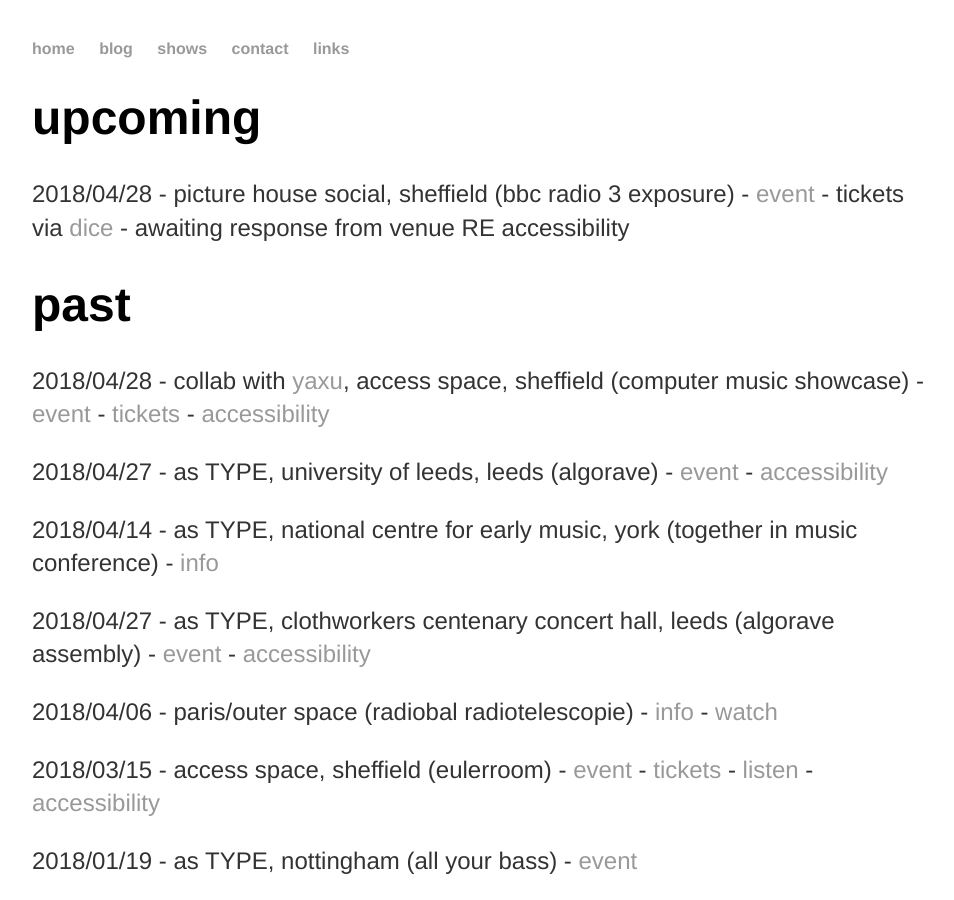
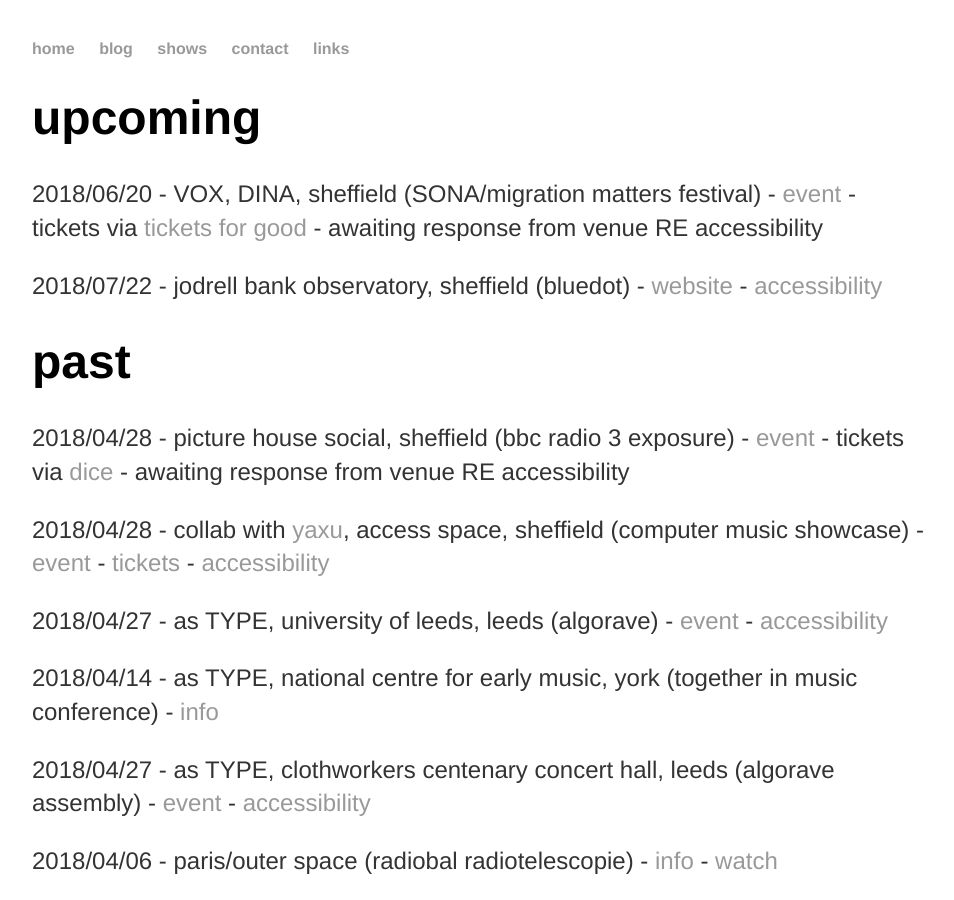
Before and after one commit to heavy-lifting/heavy-lifting.github.io, a Jekyll site: the page built from shows.html, in a window 1280 px wide and 900 px high. Shown: the whole window, without its empty margins (160-1114 px from the left). Built offline with Jekyll 4.4.1, drawn with Linux system fonts in a browser that asks for light colours.

Commit message:
Update shows.html

```diff
--- a/shows.html
+++ b/shows.html
@@ -6,17 +6,30 @@
 <div class="upcoming"> <!-- DON'T FORGET TO UPDATE THE 'SHOWS' PAGE TOO-->
 	<h1>upcoming</h1>
 
+		<p>2018/06/20 - VOX, DINA, sheffield (SONA/migration matters festival) -
+		<a href ="https://www.facebook.com/events/2028535670694833/" target="_blank">event</a> -
+		tickets via <a href ="https://events.ticketsforgood.co.uk/events/768-vox-by-sona" target="_blank">tickets for good</a> -
+		awaiting response from venue RE accessibility</a>
+	</p>
+
+	<p>2018/07/22 - jodrell bank observatory, sheffield (bluedot) -
+		<a href ="https://www.discoverthebluedot.com/" target="_blank">website</a> -
+		<a href ="https://www.discoverthebluedot.com/info/accessibility" target="_blank">accessibility</a>
+
+	</p>
+
+</div><!-- /.blurb -->
+
+<div class="past"> <!-- DON'T FORGET TO UPDATE THE 'SHOWS' PAGE TOO-->
+
+
+
+	<h1>past</h1>
 	<p>2018/04/28 - picture house social, sheffield (bbc radio 3 exposure) -
 		<a href ="https://www.facebook.com/events/2036408233299399/" target="_blank">event</a> -
 		tickets via <a href ="https://dice.fm/" target="_blank">dice</a> -
 		awaiting response from venue RE accessibility</a>
 	</p>
-
-</div><!-- /.blurb -->
-
-<div class="past"> <!-- DON'T FORGET TO UPDATE THE 'SHOWS' PAGE TOO-->
-	<h1>past</h1>
-
 	<p>2018/04/28 - collab with <a href ="http://slab.org/" target="_blank">yaxu</a>, access space, sheffield (computer music showcase) -
 		<a href ="https://www.facebook.com/events/903217186504322/" target="_blank">event</a> -
 		<a href ="https://tickets.partyforthepeople.org/events/3907-computer-music-showcase-rian-treanor-renick-bell-heavy-lifting-x-yaxu" target="_blank">tickets</a> -
```
